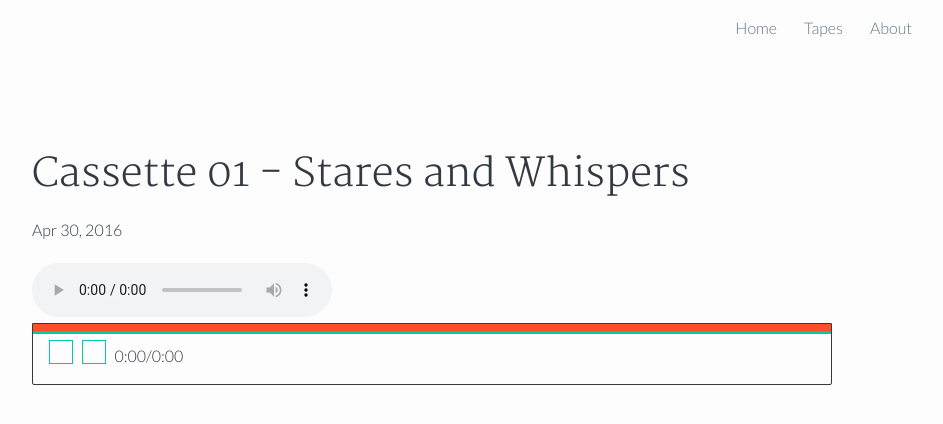
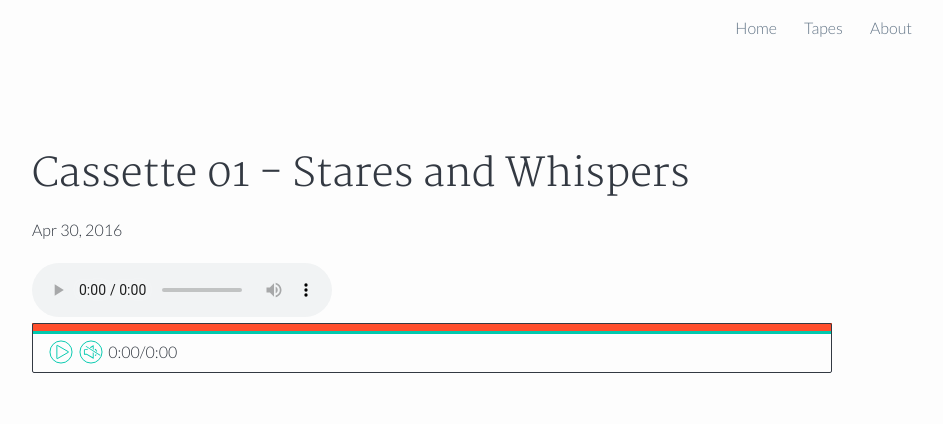
Before and after one commit to extradope/extradope.github.io, a Jekyll site: the page built from _posts/2016-04-30-stares-and-whispers.md, in a window 1280 px wide. Shown: the top 424 px of the page, without its empty margins (208-1151 px from the left). Built offline with Jekyll 4.4.1, drawn with Linux system fonts in a browser that asks for light colours.

Commit message:
audio player button styles created

```diff
--- a/_includes/track.html
+++ b/_includes/track.html
@@ -7,7 +7,7 @@
 
 		</div>
 		<div class="audio-controls">
-			<button class="audio-button-play" id="playButton" type="button"></button>
+			<button class="audio-button-play" id="playButton" type="button" onclick="playOrPause"></button>
 			<button class="audio-button-mute" id="muteButton" type="button"></button>
 			<span class="audio-current-time" id="currentTime">0:00</span>/<span class="audio-total-time" id="totalTime">0:00</span>
 		</div>
--- a/_sass/_audio.scss
+++ b/_sass/_audio.scss
@@ -1,8 +1,10 @@
 .audio {
 	&-controls {
 		border: 1px solid $dark;
-		padding: 1em;
-		border-radius: 2px;
+		padding: 1em 1em .5em 1em;
+	    display: flex;
+	    border-radius: 2px;
+	    align-items: center;
 	}
 
 	&-nav {
@@ -23,11 +25,16 @@
 	}
 
 	&-button-play {
-		border: 1px solid $tiffany;
+		border: none;
 		background: $white;
 		height: 1.5em;
 		width: 1.5em;
 		margin-right: .35em;
+		background-image: url(../assets/svg/play.svg);
+		background-repeat: no-repeat;
+		background-position: center;
+		background-size: contain;
+		padding: 1px;
 		&:active {
 			position: relative;
 			top: 2px;
@@ -35,11 +42,16 @@
 	}
 
 	&-button-mute {
-		border: 1px solid $tiffany;
+		border: none;
 		background: $white;
 		height: 1.5em;
 		width: 1.5em;
 		margin-right: .35em;
+		background-image: url(../assets/svg/mute.svg);
+		background-repeat: no-repeat;
+		background-position: center;
+		background-size: contain;
+		padding: 1px;
 		&:active {
 			position: relative;
 			top: 2px;
--- a/js/controls.js
+++ b/js/controls.js
@@ -1,6 +1,10 @@
 var audioPlayer = document.getElementById('audioPlayer');
 
-
-
-// audioPlayer.play();
-// audioPlayer.pause();
+function playOrPause () {
+	if (!audioPlayer.paused && !audioPlayer.ended) {
+		audioPlayer.pause();
+	}
+	else {
+		audioPlayer.play();
+	}
+}
```
Also changed, not shown: assets/svg/mute.svg (added), assets/svg/pause.svg (added), assets/svg/play.svg (added), assets/svg/sound.svg (added), 1 other file.
